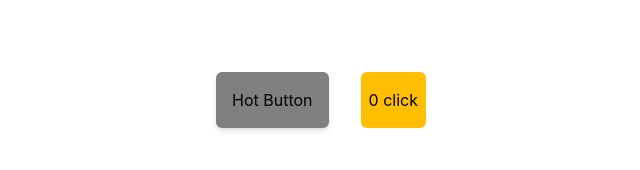
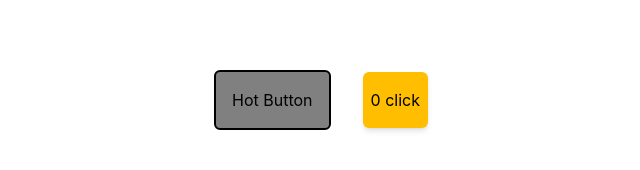
Before and after one commit to eric-k-chu/c-0823-code-solutions, a React (Vite) app in the folder react-hot-button-component/my-app/: page / in a window 1280 px wide. Shown: the part 300-470 px from the top of the page, without its empty margins (319-959 px from the left). Built offline with nearby package versions, Linux system fonts and the light colour scheme.

Commit message:
Subtracted 1 from each case

```diff
--- a/react-hot-button-component/my-app/src/App.tsx
+++ b/react-hot-button-component/my-app/src/App.tsx
@@ -10,22 +10,22 @@ function App() {
 
   function handleClick(): void {
     switch (count) {
-      case 3:
+      case 2:
         setColor('hot-3');
         break;
-      case 6:
+      case 5:
         setColor('hot-6');
         break;
-      case 9:
+      case 8:
         setColor('hot-9');
         break;
-      case 12:
+      case 11:
         setColor('hot-12');
         break;
-      case 15:
+      case 14:
         setColor('hot-15');
         break;
-      case 18:
+      case 17:
         setColor('hot-18');
         break;
     }
@@ -35,10 +35,10 @@ function App() {
   return (
     <div className="flex container justify-center items-center mx-auto h-screen text-black gap-8">
       <Button
-        style={`${color} p-4 rounded-md shadow-md`}
+        style={`${color} p-4 rounded-md border-2 border-black hover:border-amber-400`}
         onClick={handleClick}
       />
-      <h3 className="flex justify-center items-center bg-[#FFBF00] rounded-md min-w-[4rem] h-14 px-2">
+      <h3 className="flex justify-center items-center bg-[#FFBF00] rounded-md min-w-[4rem] h-14 px-2 shadow-md">
         {count < 2 ? count + ' click' : count + ' clicks'}
       </h3>
     </div>
--- a/react-hot-button-component/my-app/tailwind.config.js
+++ b/react-hot-button-component/my-app/tailwind.config.js
@@ -2,15 +2,7 @@
 export default {
   content: ['./index.html', './src/**/*.{js,ts,jsx,tsx}'],
   theme: {
-    extend: {
-      colors: {
-        'hot-3': '#351C75',
-        'hot-6': '#674EA7',
-        'hot-9': '#E06666',
-        'hot-12': '#F6B26B',
-        'hot-15': '#FFFF00',
-      },
-    },
+    extend: {},
   },
   plugins: [],
 };
```
